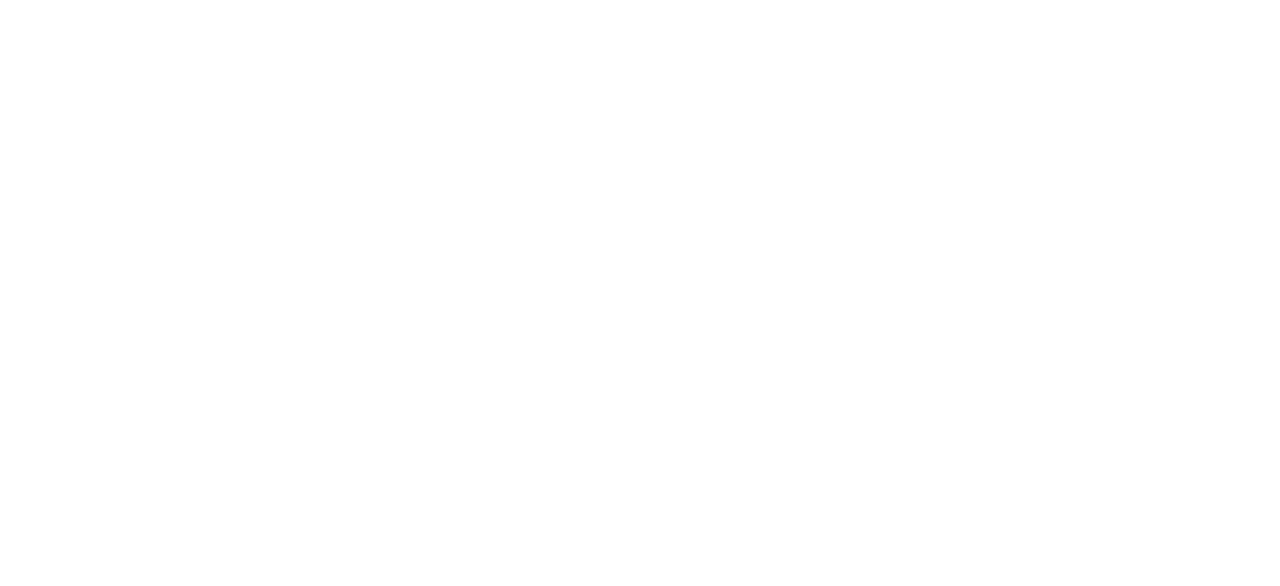
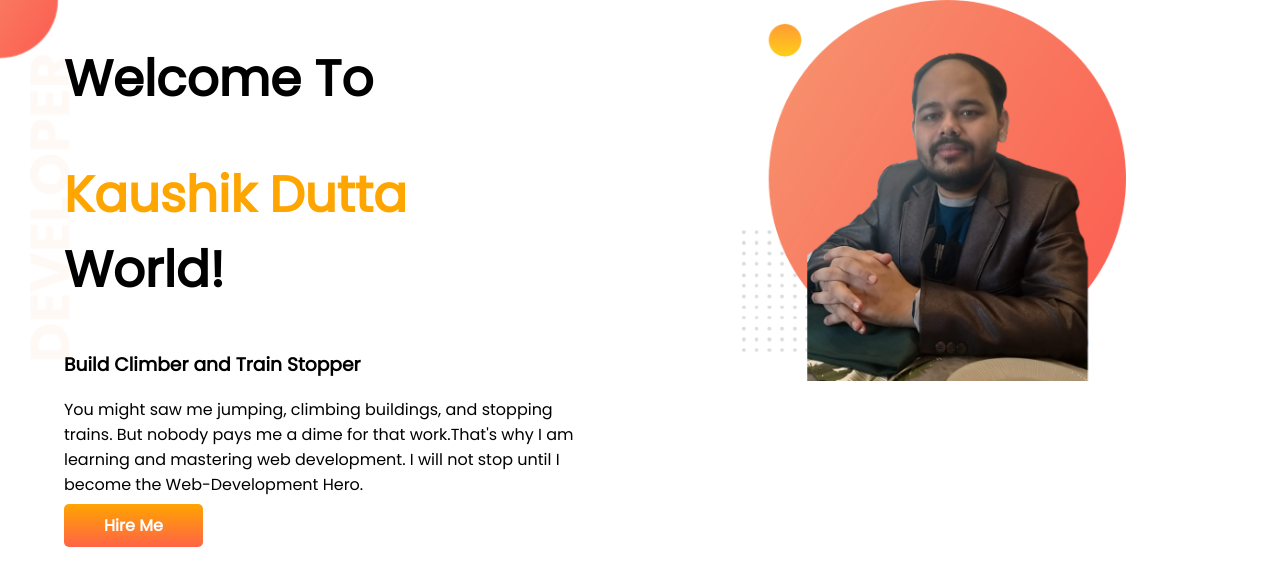
Before and after one commit to kaushikkd/Developer-portfolio-for-KD, a plain HTML site: page index.html in a window 1280 px wide. Drawn offline with Linux system fonts and the light colour scheme.

Commit message:
top-banner added

```diff
--- a/index.html
+++ b/index.html
@@ -1,13 +1,34 @@
 <!DOCTYPE html>
 <html lang="en">
+
 <head>
     <meta charset="UTF-8">
     <meta http-equiv="X-UA-Compatible" content="IE=edge">
     <meta name="viewport" content="width=device-width, initial-scale=1.0">
     <title>Kaushik Portfolio</title>
+    <link rel="preconnect" href="https://fonts.googleapis.com">
+    <link rel="preconnect" href="https://fonts.gstatic.com" crossorigin>
+    <link href="https://fonts.googleapis.com/css2?family=Poppins&display=swap" rel="stylesheet">
     <link rel="stylesheet" href="style.css">
 </head>
+
 <body>
+    <section class="top-banner">
+        <div class="half-width">
+            <h1>Welcome To</h1>
+            <h1><span class="orange-color">Kaushik Dutta</span> World!</h1>
+            <h3>Build Climber and Train Stopper</h3>
+            <p>You might saw me jumping, climbing buildings, and stopping trains. But nobody pays me a dime for that
+                work.That's why I am learning and mastering web development. I will not stop until I become the
+                Web-Development Hero.</p>
+            <a class="link-button" target="-blank" href="https://www.linkedin.com/in/kaushik-dutta-b30725154/">Hire
+                Me</a>
+        </div>
+        <div class="half-width">
+            <img src="images/Kaushik1.png" alt="">
+        </div>
+    </section>
 
 </body>
+
 </html>
--- a/style.css
+++ b/style.css
@@ -0,0 +1,40 @@
+body {
+    font-family: 'Poppins', sans-serif;
+    margin: 0;
+}
+
+h1 {
+    font-size: 50px;
+}
+
+.orange-color {
+    color: orange;
+}
+
+section {
+    display: flex;
+}
+
+.half-width {
+    width: 40%;
+    padding-left: 5%;
+}
+
+.half-width img {
+    width: 75%;
+    padding-left: 20%;
+}
+
+.link-button {
+    text-decoration: none;
+    background-image: linear-gradient(orange, tomato);
+    padding: 10px 40px;
+    color: white;
+    font-weight: 700;
+    border-radius: 5px;
+}
+
+.top-banner {
+    background-image: url(images/top-banner.png);
+    background-repeat: no-repeat;
+}
```
Also changed, not shown: images/Kaushik1.png (added), images/Kaushik2.png (added), images/dream-bg.png (added), images/exp-bg.png (added), images/kaushik3.png (added), images/my-bg2.png (added), images/top-banner.png (added), showOff/In the car.jpg (added), showOff/Kaushik Dutta.jpg (added), showOff/Kaushik(resturent).jpg (added), showOff/Kaushik(resturent)2.jpg (added), showOff/Kaushik2.png (added), showOff/Official.jpg (added), showOff/Tour1.jpg (added), 1 more files, 2 other files.
